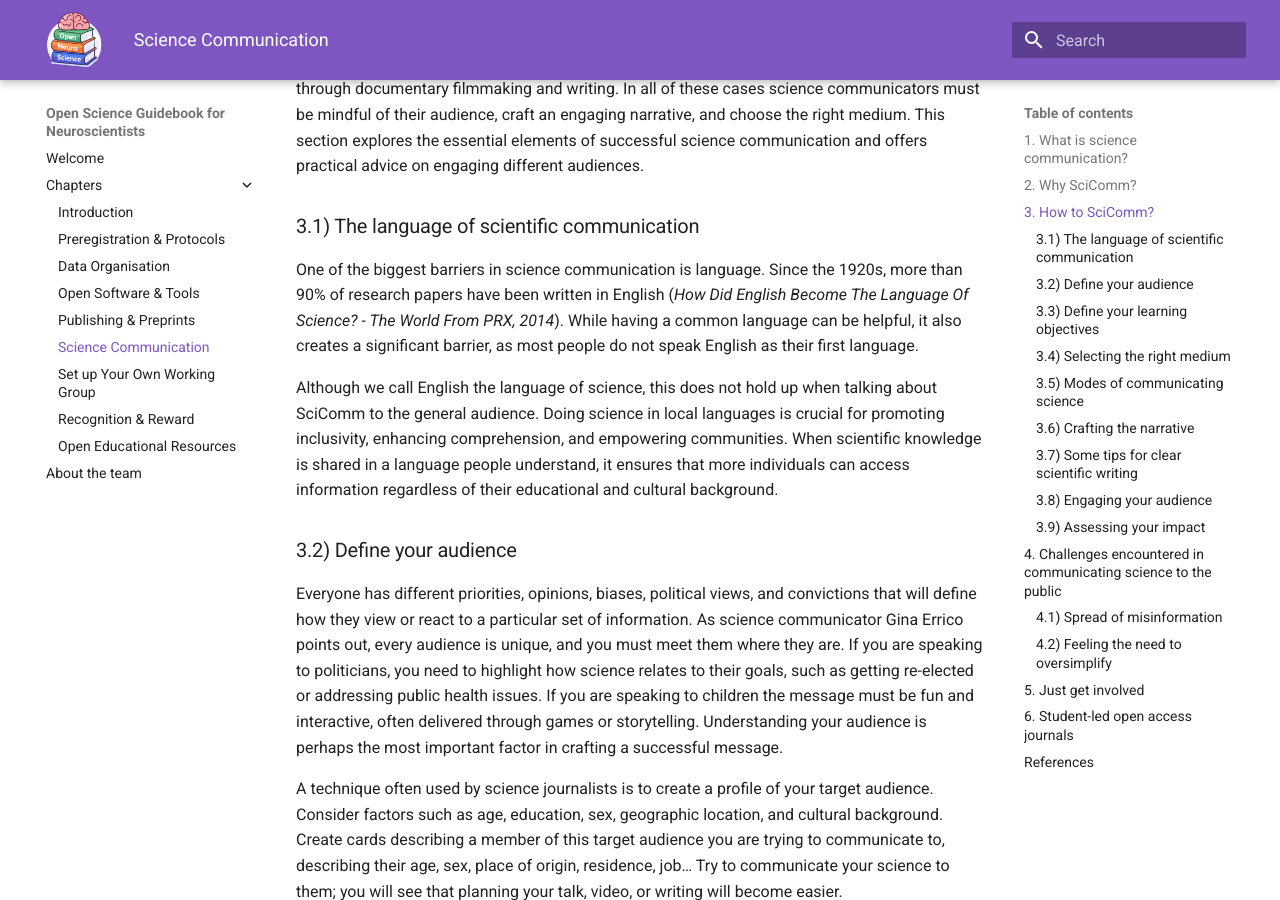
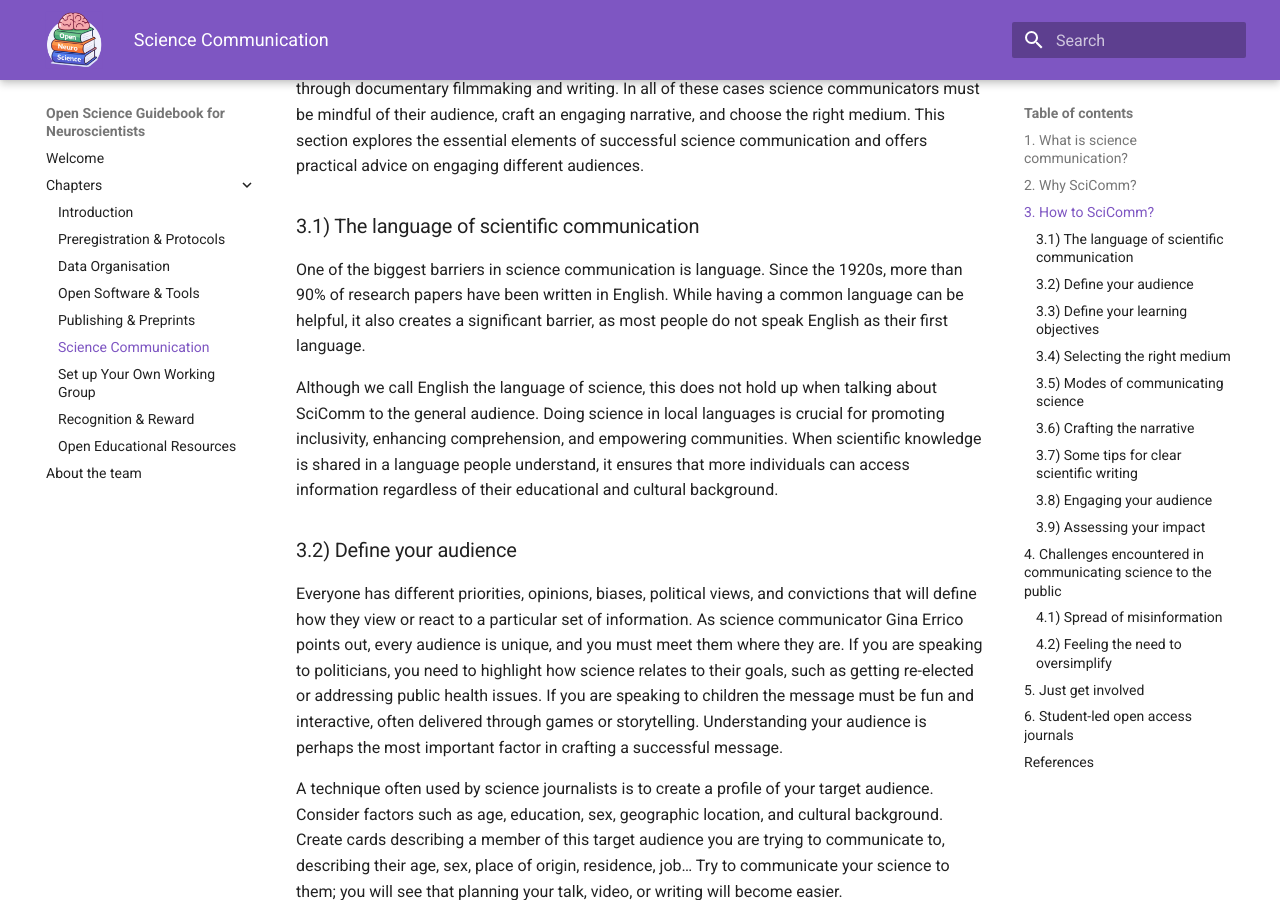
Before and after one commit to ANW-Open-Science/Open-Science-Guidebook-for-Neuroscientists, an MkDocs documentation site: the page built from docs/tabs/6-communication.md, in a window 1280 px wide and 900 px high, scrolled down 1608 px. Built offline with MkDocs 1.6.1 and Material for MkDocs 9.7.7, drawn with Linux system fonts in a browser that asks for light colours.

Commit message:
Update 6-communication.md
Remove in text reference

```diff
--- a/docs/tabs/6-communication.md
+++ b/docs/tabs/6-communication.md
@@ -20,7 +20,7 @@ This is especially true with neuroscience, a field rife with pseudoscience and f
 There are a myriad of ways of doing SciComm; from citizenship science and direct engagement, through documentary filmmaking and writing. In all of these cases science communicators must be mindful of their audience, craft an engaging narrative, and choose the right medium. This section explores the essential elements of successful science communication and offers practical advice on engaging different audiences.
 
 ### 3.1) The language of scientific communication
-One of the biggest barriers in science communication is language. Since the 1920s, more than 90% of research papers have been written in English (*How Did English Become The Language Of Science? - The World From PRX, 2014*). While having a common language can be helpful, it also creates a significant barrier, as most people do not speak English as their first language.
+One of the biggest barriers in science communication is language. Since the 1920s, more than 90% of research papers have been written in English. While having a common language can be helpful, it also creates a significant barrier, as most people do not speak English as their first language.
 
 Although we call English the language of science, this does not hold up when talking about SciComm to the general audience. Doing science in local languages is crucial for promoting inclusivity, enhancing comprehension, and empowering communities. When scientific knowledge is shared in a language people understand, it ensures that more individuals can access information regardless of their educational and cultural background.
 
```
